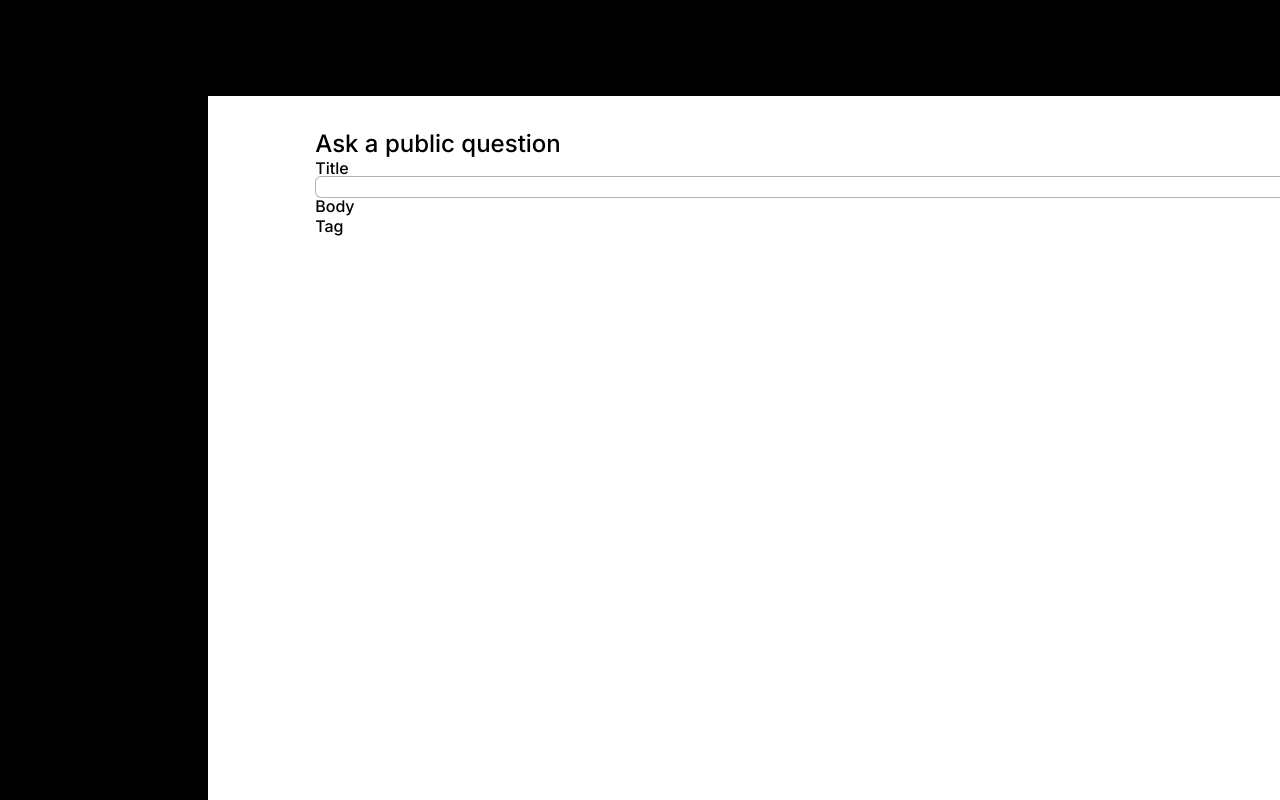
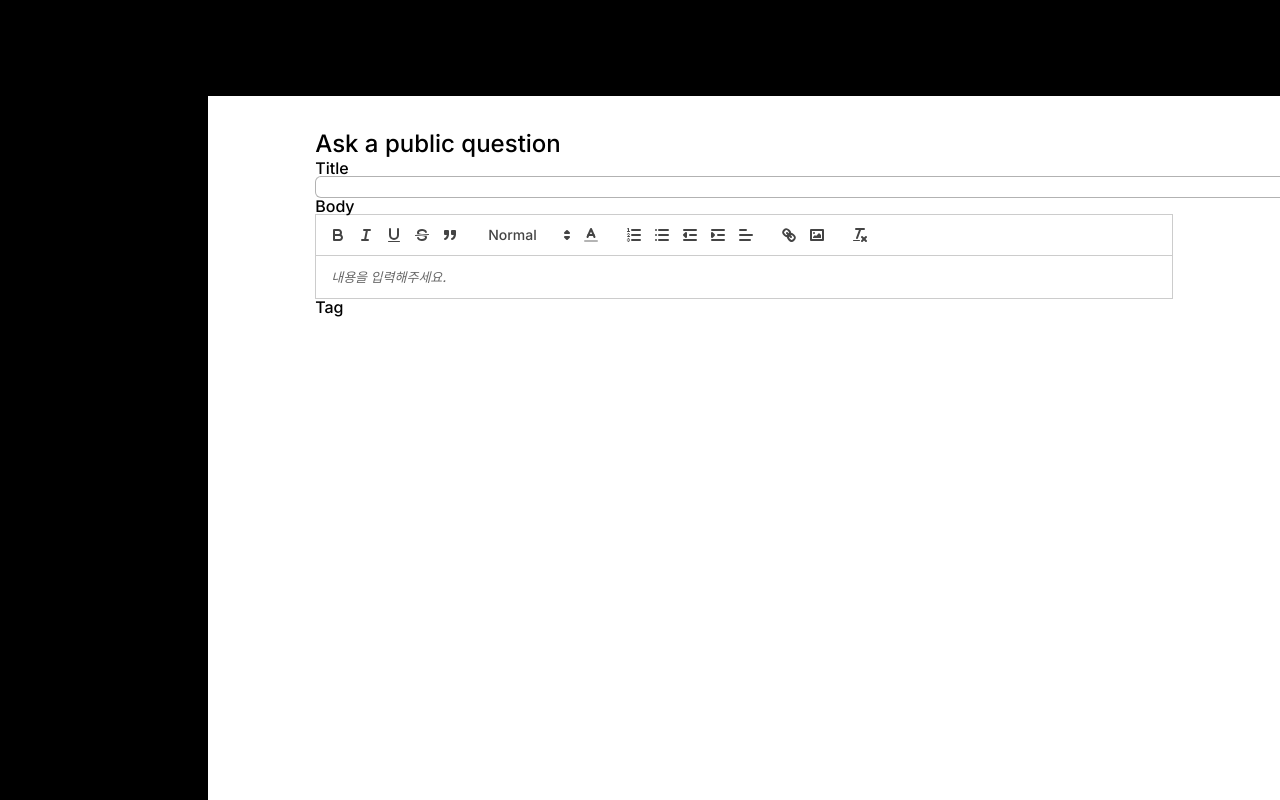
Before and after one commit to codestates-seb/seb44_pre_018, a React (Create React App) app: page /write in a window 1280 px wide. Shown: the top 800 px of the page. Built offline with nearby package versions, Linux system fonts and the light colour scheme; the HTML template or start-up script is replaced by a standard one.

Commit message:
🚀 feat : 에디터 컴포넌트 완성

```diff
--- a/package.json
+++ b/package.json
@@ -15,6 +15,7 @@
     "node-sass": "^7.0.3",
     "react": "^18.2.0",
     "react-dom": "^18.2.0",
+    "react-quill": "^2.0.0",
     "react-redux": "^8.1.0",
     "react-router-dom": "^6.12.1",
     "react-scripts": "5.0.1",
--- a/src/components/global/Editor.js
+++ b/src/components/global/Editor.js
@@ -1,73 +1,43 @@
-import dynamic from 'next/dynamic';
-import React, { useState, useRef, forwardRef } from 'react';
+import { useRef, useState, useMemo } from 'react';
+import ReactQuill from 'react-quill';
 import 'react-quill/dist/quill.snow.css';
-import styled from 'styled-components';
-const QuillWrapper = dynamic(async () => await import('react-quill'), {
-  ssr: false,
-  loading: () => <p>Loading ...</p>,
-});
-const QuillEditor = styled(QuillWrapper)`
-  background: #fff;
-  height: ${({ height }) => `${height}px`};
-  .ql-container {
-    height: ${({ height }) => `${height - 41}px`};
-  }
-`;
-const ForwardedQuillEditor = forwardRef((props, ref) => (
-  <QuillEditor {...props} innerRef={ref} />
-));
-function Editor({ height, value, setValue }) {
+
+const Editor = () => {
   const editorRef = useRef(null);
-
-  const handleChange = (content, delta, source, editor) => {
-    setValue(content);
-  };
-  const modules = {
+  const [contents, setContents] = useState('');
+  const modules = useMemo(
+    () => ({
       toolbar: {
         container: [
-        [{ header: [3, false] }],
           ['bold', 'italic', 'underline', 'strike', 'blockquote'],
-        [{ color: [] }, { background: [] }],
+          [{ size: ['small', false, 'large', 'huge'] }, { color: [] }],
           [
             { list: 'ordered' },
             { list: 'bullet' },
             { indent: '-1' },
             { indent: '+1' },
+            { align: [] },
           ],
           ['link', 'image'],
           ['clean'],
         ],
         size: ['small', 'large'],
       },
-  };
-
-  const formats = [
-    'header',
-    'bold',
-    'italic',
-    'underline',
-    'strike',
-    'blockquote',
-    'list',
-    'bullet',
-    'indent',
-    'link',
-    'image',
-    'color',
-    'background',
-  ];
+    }),
+    []
+  );
 
   return (
-    <ForwardedQuillEditor
+    <>
+      <ReactQuill
         ref={editorRef}
-      value={value}
-      onChange={handleChange}
-      height={height}
+        value={contents}
+        onChange={setContents}
         modules={modules}
-      formats={formats}
+        theme="snow"
         placeholder="내용을 입력해주세요."
       />
+    </>
   );
-}
-
+};
 export default Editor;
--- a/src/pages/NoticeWrite.js
+++ b/src/pages/NoticeWrite.js
@@ -1,3 +1,5 @@
+import Editor from '../components/global/Editor';
+
 const NoticeWrite = () => {
   return (
     <div className="inner">
@@ -9,7 +11,7 @@ const NoticeWrite = () => {
         </div>
         <div>
           <label htmlFor="body">Body</label>
-          <input type="text" id="body" />
+          <Editor />
         </div>
         <div>
           <label htmlFor="tag">Tag</label>
```
Also changed, not shown: 1 other file (tests, documents, lock files or other folders). Lines whose indentation alone changed are shown as unchanged.
